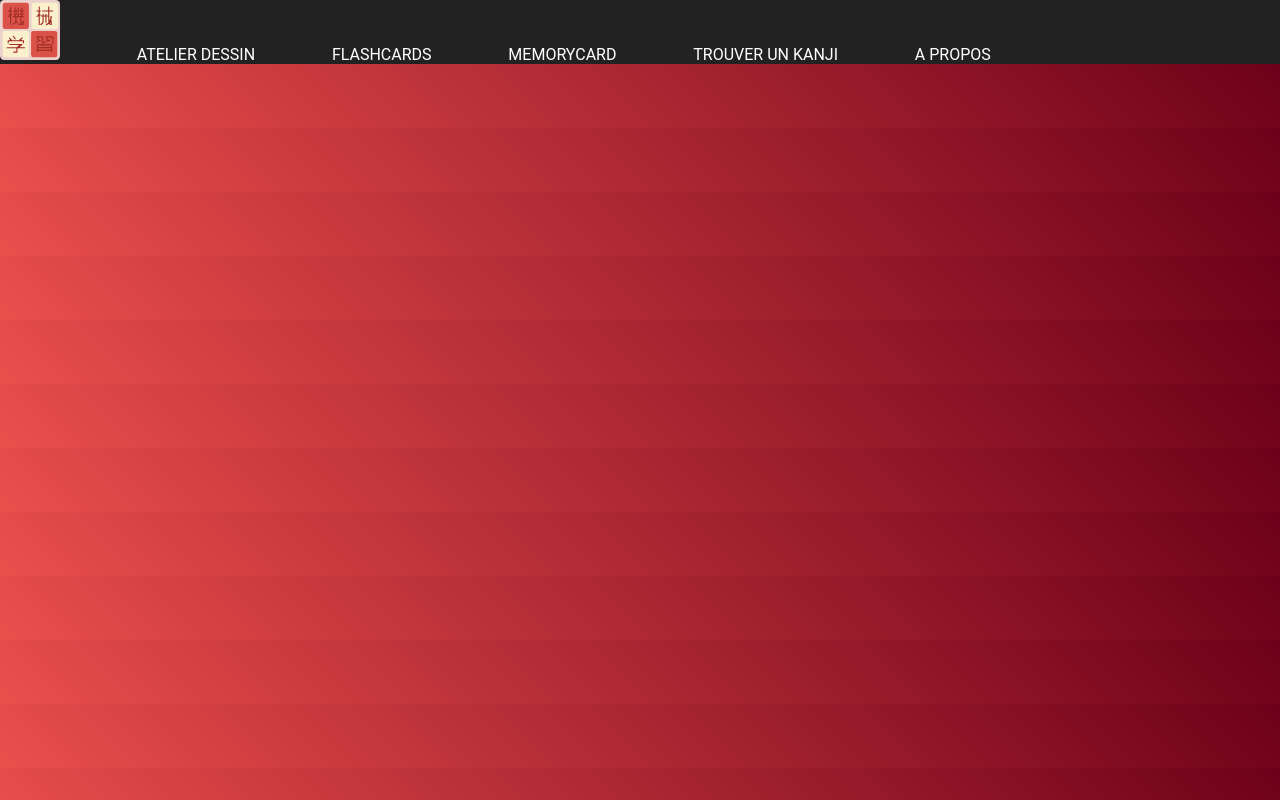
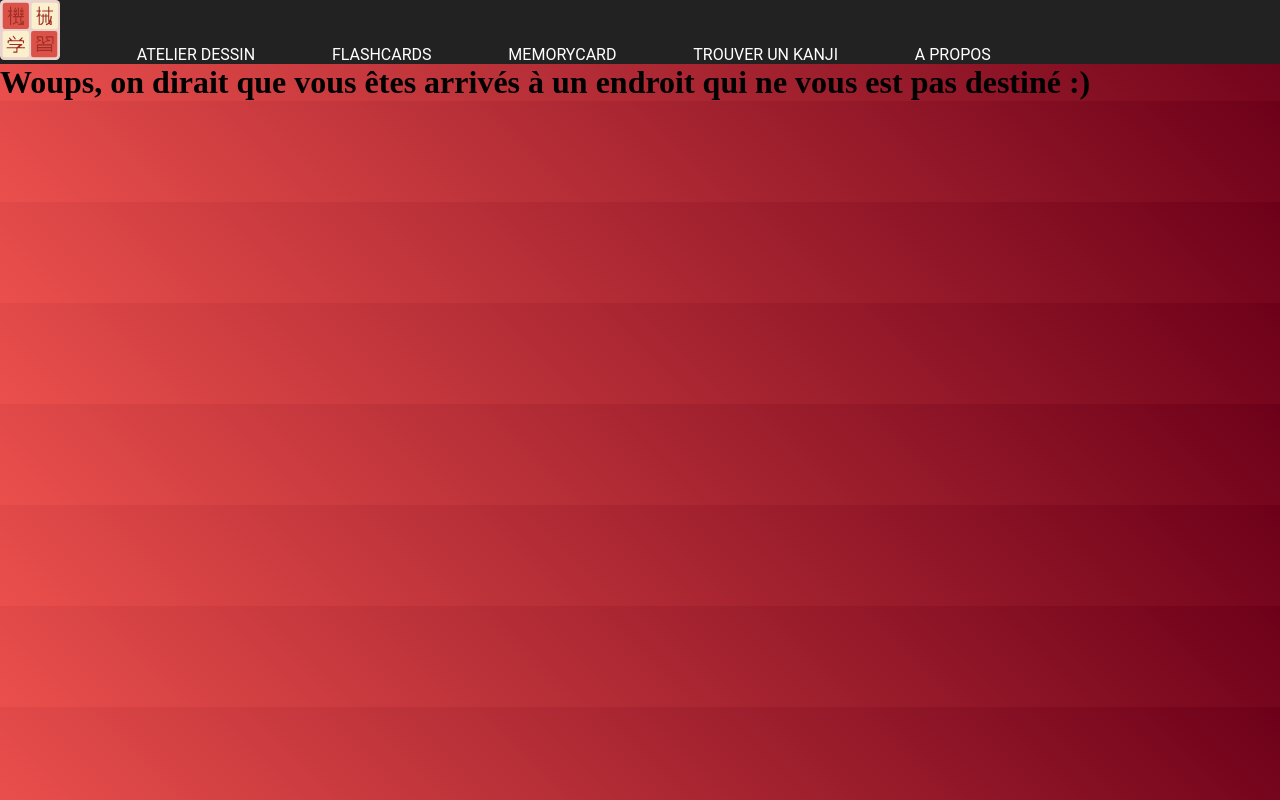
Before and after one commit to ColinBouligand/JapanWebsite, a Vue app: page / in a window 1280 px wide. Built offline with nearby package versions, Linux system fonts and the light colour scheme.

Commit message:
correction pb routeur reload

```diff
--- a/src/router/index.js
+++ b/src/router/index.js
@@ -6,6 +6,8 @@ import Drawing from '../views/Drawing'
 import About from '../views/About'
 import Kanji from '../views/Kanji'
 import Search from '../views/Search'
+import NotFoundComponent from '../views/NotFoundComponent'
+
 
 
 
@@ -49,12 +51,23 @@ const routes = [
         path: '/about',
         name: 'About',
         component: About
-    }
+    },
+    /*{
+        path: '*',
+        name : 'Error 404',
+        component: NotFoundComponent
+    }*/
+    {
+        path: '/:pathMatch(.*)',
+        name: 'bad-not-found',
+        component: NotFoundComponent
+    },
 ]
 
 const router = createRouter({
     mode: "history", //censé résoudre le problème de 404 quand on recharge une page autre que celle d'accueil
-    history: createWebHistory(process.env.BASE_URL),routes,
+    history: createWebHistory(process.env.BASE_URL),
+    routes,
 })
 
 export default router
--- /dev/null
+++ b/src/views/NotFoundComponent.vue
@@ -0,0 +1,3 @@
+<template>
+    <h1>Woups, on dirait que vous êtes arrivés à un endroit qui ne vous est pas destiné :)</h1>
+</template>
```
